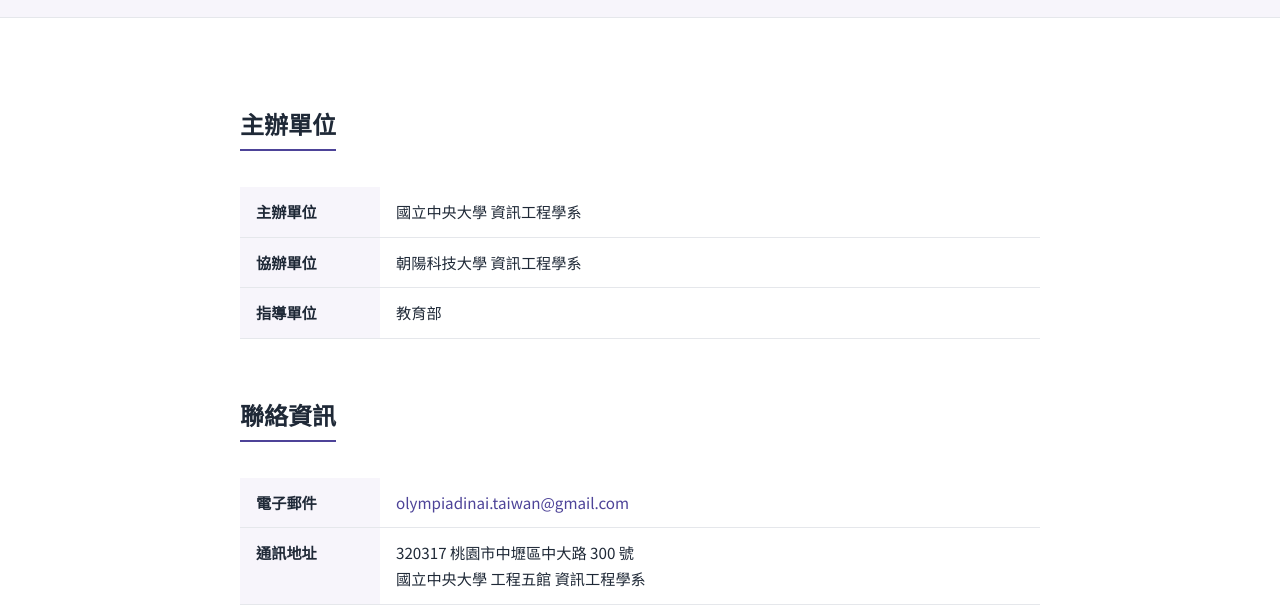
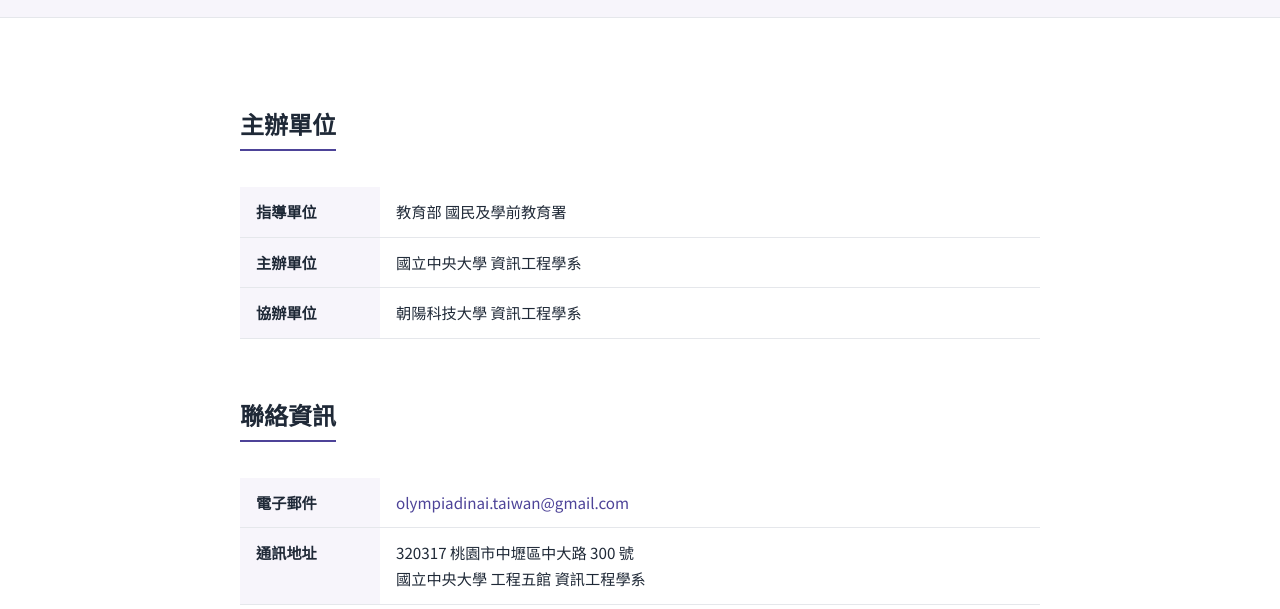
Before and after one commit to ioaitw/ioaitw.github.io, a plain HTML site: page organizer.html in a window 1280 px wide. Shown: the part 191-800 px from the top of the page. Drawn offline with Linux system fonts and the light colour scheme.

Commit message:
organizer

```diff
--- a/organizer.html
+++ b/organizer.html
@@ -42,9 +42,9 @@
 
       <h2>主辦單位</h2>
       <table class="info-table">
+        <tr><th>指導單位</th><td>教育部 國民及學前教育署</td></tr>
         <tr><th>主辦單位</th><td>國立中央大學 資訊工程學系</td></tr>
         <tr><th>協辦單位</th><td>朝陽科技大學 資訊工程學系</td></tr>
-        <tr><th>指導單位</th><td>教育部</td></tr>
       </table>
 
 
```
